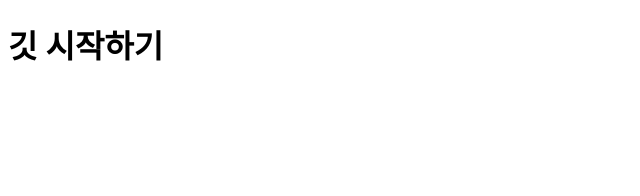
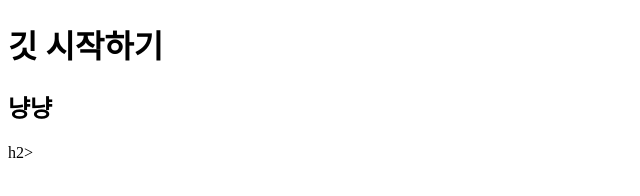
Before and after one commit to yujinimda/project, a plain HTML site: page index.html in a window 1280 px wide. Shown: the whole page, without its empty margins (0-640 px from the left). Drawn offline with Linux system fonts and the light colour scheme.

Commit message:
h2 추가

```diff
--- a/index.html
+++ b/index.html
@@ -7,5 +7,6 @@
 </head>
 <body>
     <h1>깃 시작하기</h1>
+    <h2>냥냥</h2>h2>
 </body>
 </html>
```
